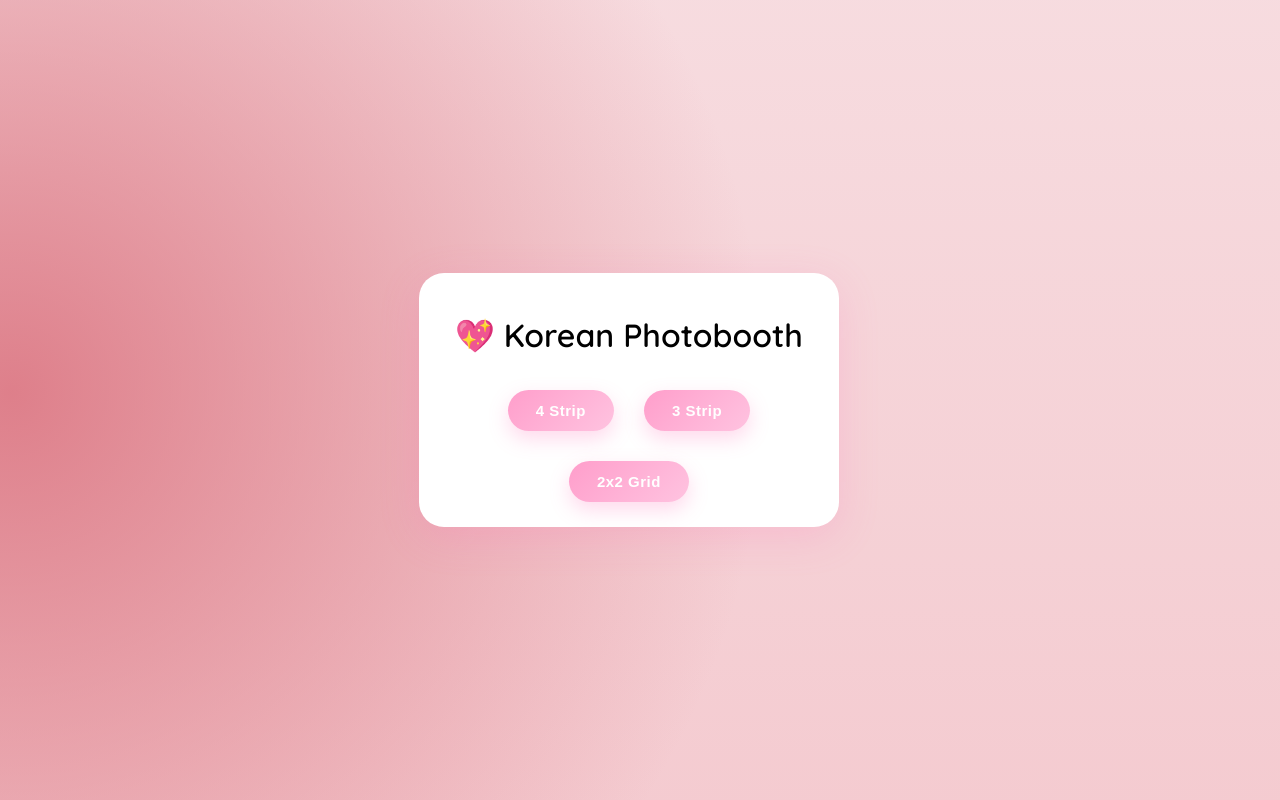
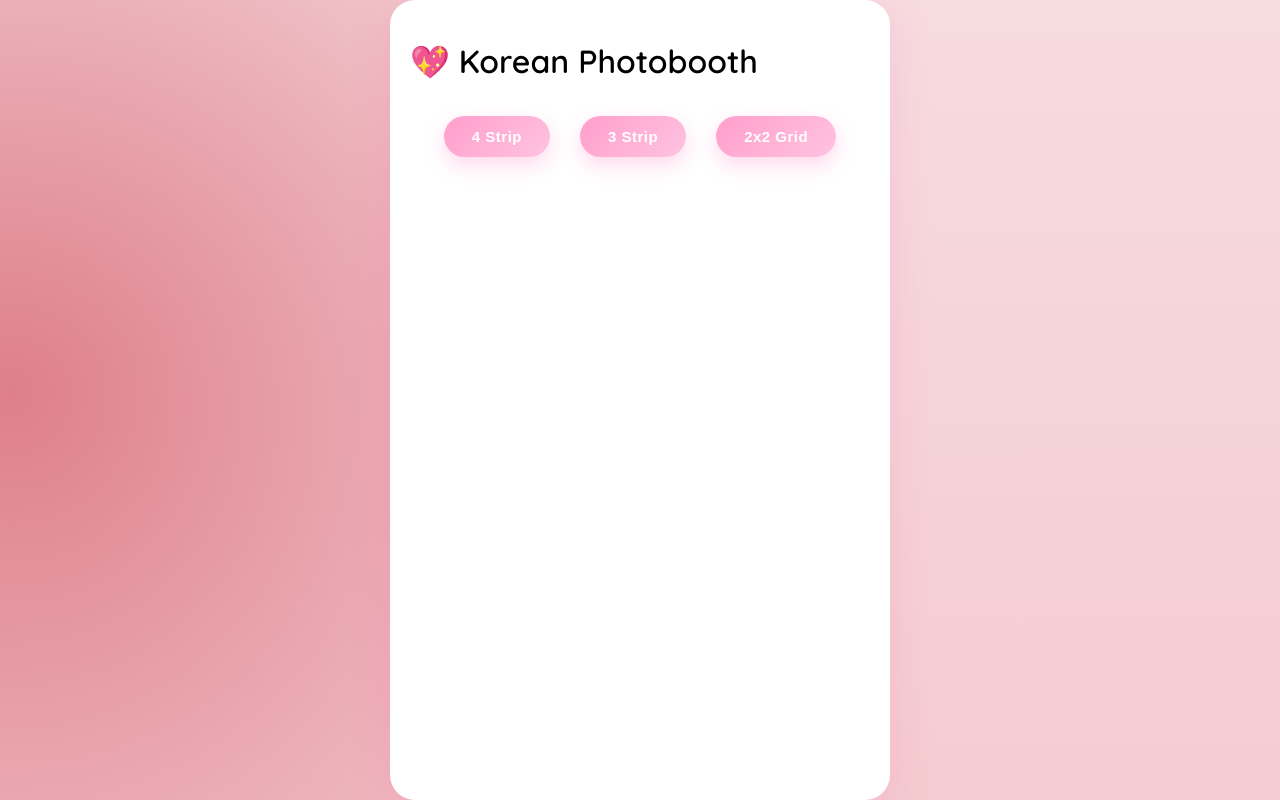
Before and after one commit to tasha404/peachypixels, a React (Create React App) app: page / in a window 1280 px wide. Built offline with nearby package versions, Linux system fonts and the light colour scheme.

Commit message:
Update App.css

```diff
--- a/src/App.css
+++ b/src/App.css
@@ -8,15 +8,12 @@
 /* ===== BODY ===== */
 body {
   margin: 0;
-  height: 100vh;
+  min-height: 100vh;
   background:
     radial-gradient(circle at center, rgba(216, 106, 119, 0.8), transparent 50%),
     linear-gradient(#f8e4e7, #f3c3c9);
   background-size: 200% 200%;
   animation: floatGlow 10s ease-in-out infinite alternate;
-  display: flex;
-  justify-content: center;
-  align-items: center;
   font-family: 'Quicksand', sans-serif;
 }
 
@@ -33,8 +30,9 @@ body {
   padding: 20px;
   border-radius: 25px;
   width: 95%;
-  max-width: 900px;
-  text-align: center;
+  max-width: 500px;
+  margin: 0 auto;
+  min-height: 100vh;
   box-shadow: 0 10px 40px rgba(255, 105, 180, 0.2);
 }
 
```
